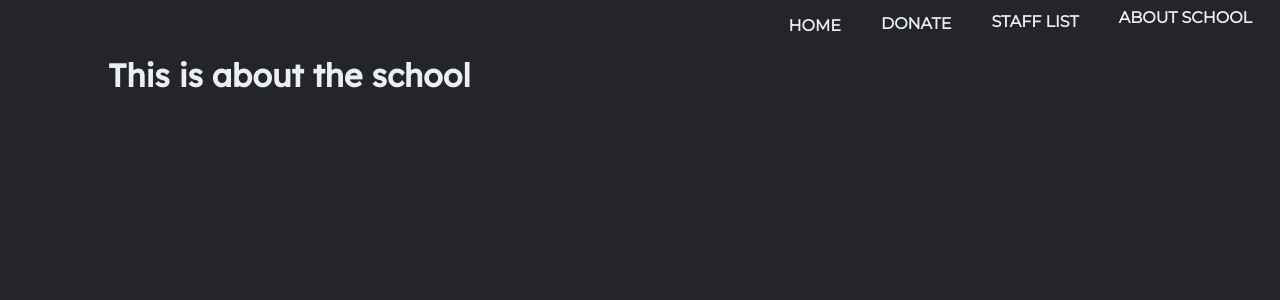
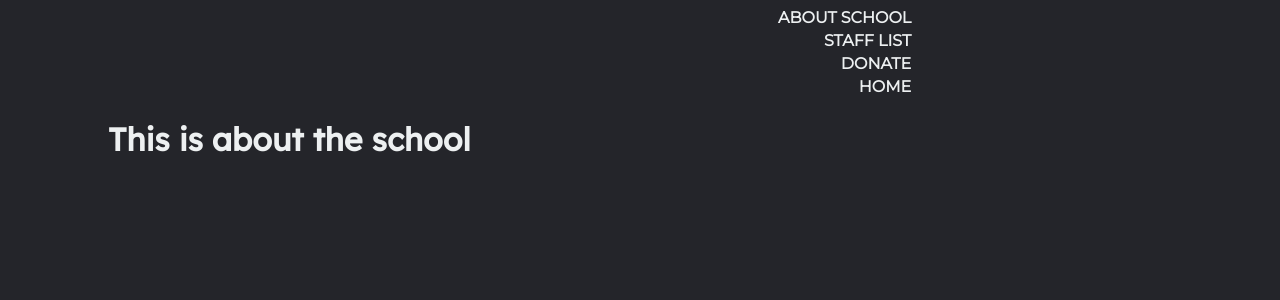
Before and after one commit to Keagan2005/Keagan2005.github.io, a PHP site: page /About.html in a window 1280 px wide. Shown: the top 300 px of the page. Run offline with PHP 8.4, Linux system fonts and the light colour scheme.

Commit message:
Update v1.2

```diff
--- a/About.html
+++ b/About.html
@@ -1,26 +1,37 @@
 <html>
 
 <head>
+
 <link rel="stylesheet" type="text/css"href="Design.css">
+
 <title>About us!</title>
+
 <link href="https://fonts.googleapis.com/css?family=Montserrat&display=swap" rel="stylesheet">
+
 <link href="https://fonts.googleapis.com/css?family=Lexend+Deca&display=swap" rel="stylesheet">
+
+<meta name="viewport" content="width=device-width, initial-scale=1" />
+
 </head>
 
 <body>
-  <header>
-  <div id="Bar">
+
+  <div class="Bar">
+
  <nav>
-<ul>
+
 <li> <a class=text href="About.html">About School</li>
 <li> <a class=text href="Staff.html">Staff List</li>
 <li> <a class=text href="Donate.html">Donate</li>
 <li> <a class=text href="index.html">Home</li>
-</ul>
-</nav></a>
-<header>
-<div align="center">
+
+</nav>
+
+</div>
+
+
+
 <h1 class=Main>This is about the school</h1>
-</div>
+
 </body>
 </html>
--- a/Design.css
+++ b/Design.css
@@ -2,7 +2,7 @@
 
   padding-left: 100px;
   font-family: 'Lexend Deca', sans-serif;
-float: left;
+display: flex;
 }
 
 
@@ -54,9 +54,13 @@
 transition: width .3
 
 }
-
 .text:hover::after {
 width:100%;
 transition: width .3s
 
 }
+
+.Bar {
+display: flex;
+margin-left: 750px;
+}
```
Also changed, not shown: Donate.html (+20 -7 lines), Staff.html (+16 -7 lines), index.html (+13 -7 lines).
